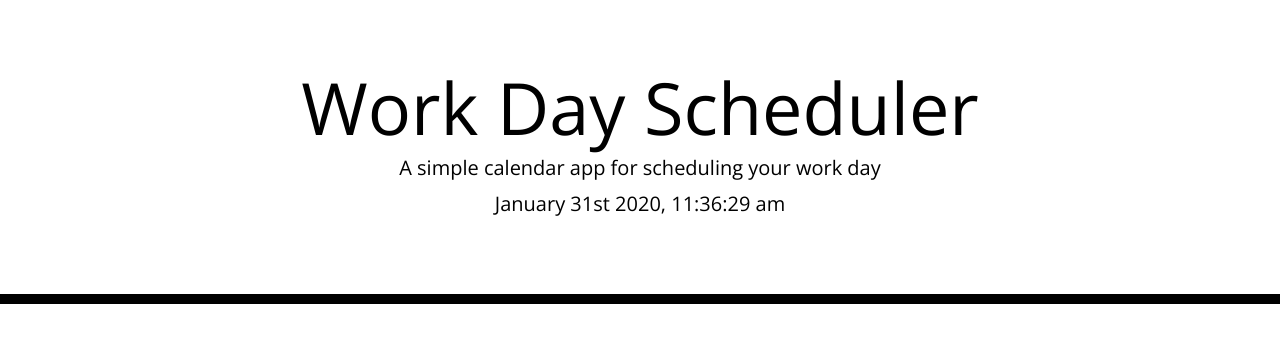
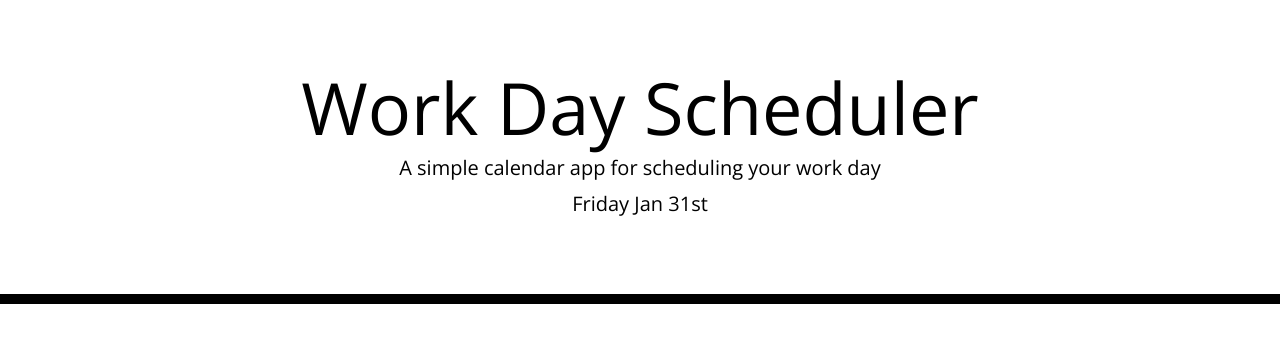
Before and after one commit to Mbell42/05_work-day-scheduler, a plain HTML site: page Develop/index.html in a window 1280 px wide. Drawn offline with nearby package versions, Linux system fonts and the light colour scheme.

Commit message:
Corrected timestamp of previous commit. Updated code using moment.js library to conform to correct date format for project.

```diff
--- a/Develop/index.html
+++ b/Develop/index.html
@@ -40,16 +40,20 @@
       $(document).ready(function() {
 
       //testing moment.js is working properly
-      console.log(moment().format('MMMM Do YYYY, h:mm:ss a'));
+      // console.log(moment().format('MMMM Do YYYY, h:mm:ss a'));
+      console.log(moment().format('dddd') + moment().format("MMM Do"));
 
       //linking element with id 'currentDay' with moment.js' updated current date
       let currentDay = $("#currentDay");
-      let currentDate = moment().format('MMMM Do YYYY, h:mm:ss a');
+      let currentDate = moment().format('dddd') + " " + moment().format("MMM Do");
 
       currentDay.text(currentDate);
 
-      //may not need this line
+      //may not need variable in next line
       // let container = $(".container");
+
+
+
 
 
 
```
Also changed, not shown: 1 other file.
